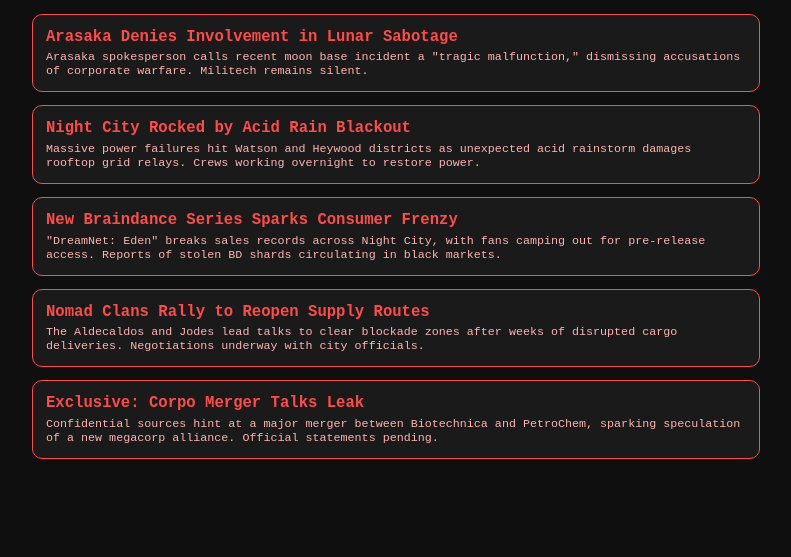
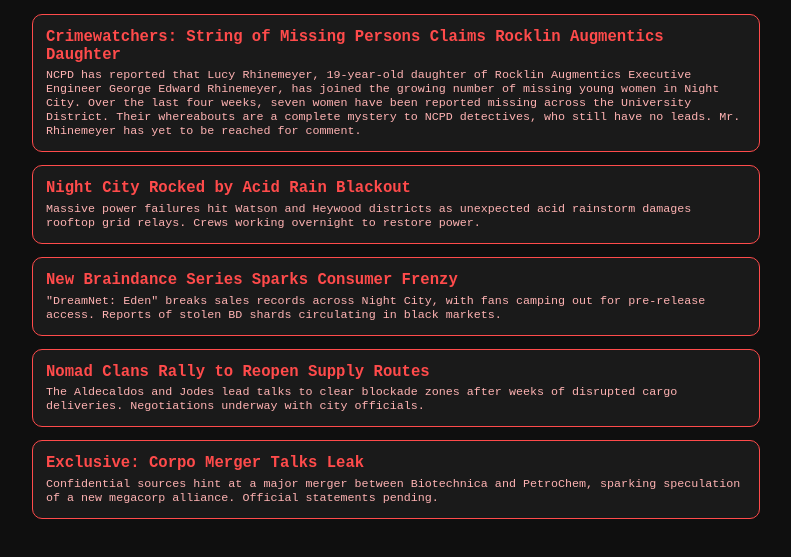
Before and after one commit to A-MK-O/network-54, a plain HTML site: page index.html in a window 1280 px wide. Shown: the part 107-664 px from the top of the page, without its empty margins (244-1035 px from the left). Drawn offline with Linux system fonts and the light colour scheme.

Commit message:
Update index.html

```diff
--- a/index.html
+++ b/index.html
@@ -44,8 +44,9 @@
     <h1>🛑 Network 54 - Breaking News 🛑</h1>
 
     <div class="headline">
-        <div class="headline-title">Arasaka Denies Involvement in Lunar Sabotage</div>
-        <div class="headline-snippet">Arasaka spokesperson calls recent moon base incident a "tragic malfunction," dismissing accusations of corporate warfare. Militech remains silent.</div>
+        <div class="headline-title">Crimewatchers: String of Missing Persons Claims Rocklin Augmentics Daughter</div>
+        <div class="headline-snippet">NCPD has reported that Lucy Rhinemeyer, 19-year-old daughter of Rocklin Augmentics Executive Engineer George Edward Rhinemeyer, has joined the growing number of missing young women in Night City. Over the last four weeks, seven women have been reported missing across the University District. Their whereabouts are a complete mystery to NCPD detectives, who still have no leads. Mr. Rhinemeyer has yet to be reached for comment.
+</div>
     </div>
 
     <div class="headline">
```
